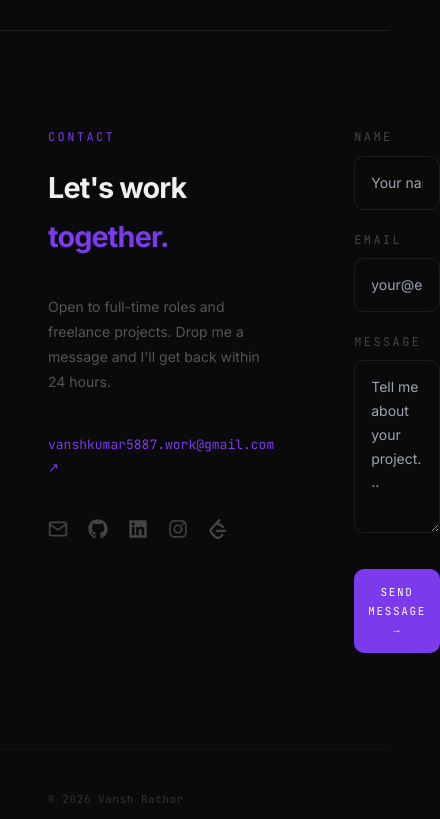
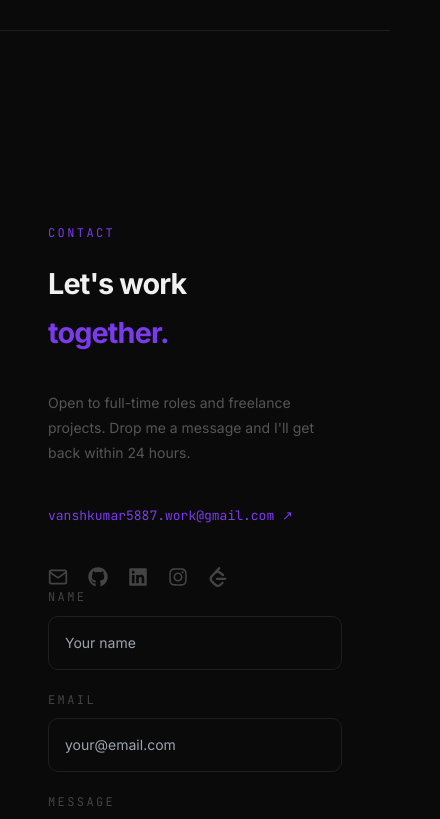
Before and after one commit to VanshRathor20/Portfolio, a React (Vite) app: page / in a window 390 px wide. Shown: the part 6520-7339 px from the top of the page, 440 px wide, since content can reach past the window. Built offline with nearby package versions, Linux system fonts and the light colour scheme; a web font is replaced by a local one.

Commit message:
fix contact us

```diff
--- a/src/components/sections/Contact.jsx
+++ b/src/components/sections/Contact.jsx
@@ -18,15 +18,14 @@ const Contact = () => {
       <div
         className="contact-layout"
         style={{
-          display: "flex",
           gap: "80px",
           maxWidth: "1100px",
           margin: "0 auto",
-          padding: "0 48px",
+          padding: "96px 48px",
         }}
       >
         {/* LEFT SIDE */}
-        <div style={{ flex: "1" }}>
+        <div className="contact-left" style={{ flex: "1" }}>
           <p
             style={{
               fontFamily: "JetBrains Mono, monospace",
@@ -167,7 +166,7 @@ const Contact = () => {
         </div>
 
         {/* RIGHT SIDE */}
-        <div style={{ flex: "1.2" }}>
+        <div className="contact-right" style={{ flex: "1.2" }}>
           <form onSubmit={handleSubmit} noValidate>
             <div style={{ marginBottom: "20px" }}>
               <label
--- a/src/index.css
+++ b/src/index.css
@@ -73,10 +73,8 @@ section {
 /* ===== CONTACT LAYOUT ===== */
 .contact-layout {
   display: flex;
+  flex-direction: row;
   gap: 80px;
-  maxwidth: 1100px;
-  margin: 0 auto;
-  padding: 0 48px;
 }
 
 /* ===== MOBILE ===== */
@@ -119,11 +117,7 @@ section {
     padding-right: 16px !important;
   }
 
-  .contact-layout {
-    flex-direction: column !important;
-    padding: 60px 20px !important;
-    gap: 48px !important;
-  }
+
 }
 
 /* shimmer animation used by Robo skeleton */
@@ -154,3 +148,28 @@ section {
     max-width: 100% !important;
   }
 }
+
+@media (max-width: 900px) {
+  .contact-layout {
+    flex-direction: column !important;
+    padding: 60px 24px !important;
+    gap: 40px !important;
+  }
+
+  .contact-left,
+  .contact-right {
+    width: 100% !important;
+    flex: unset !important;
+  }
+
+  .contact-right input,
+  .contact-right textarea {
+    width: 100% !important;
+    box-sizing: border-box !important;
+  }
+
+  .contact-right button {
+    width: 100% !important;
+    box-sizing: border-box !important;
+  }
+}
```
